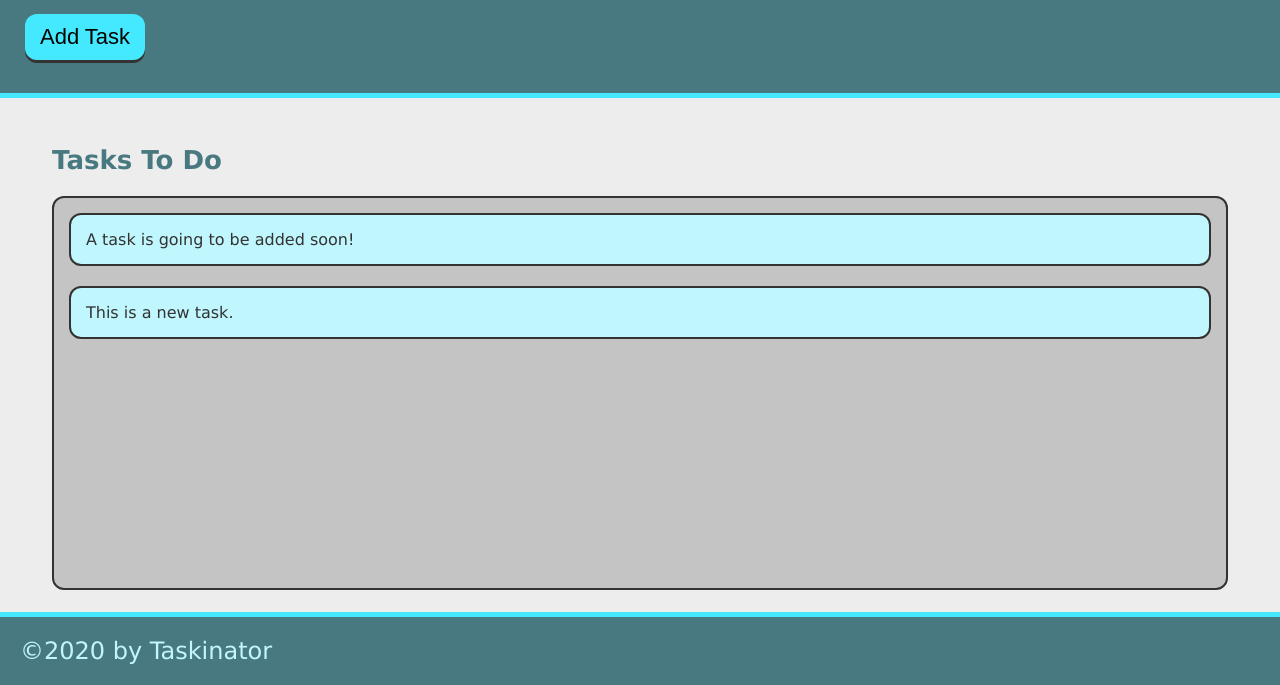
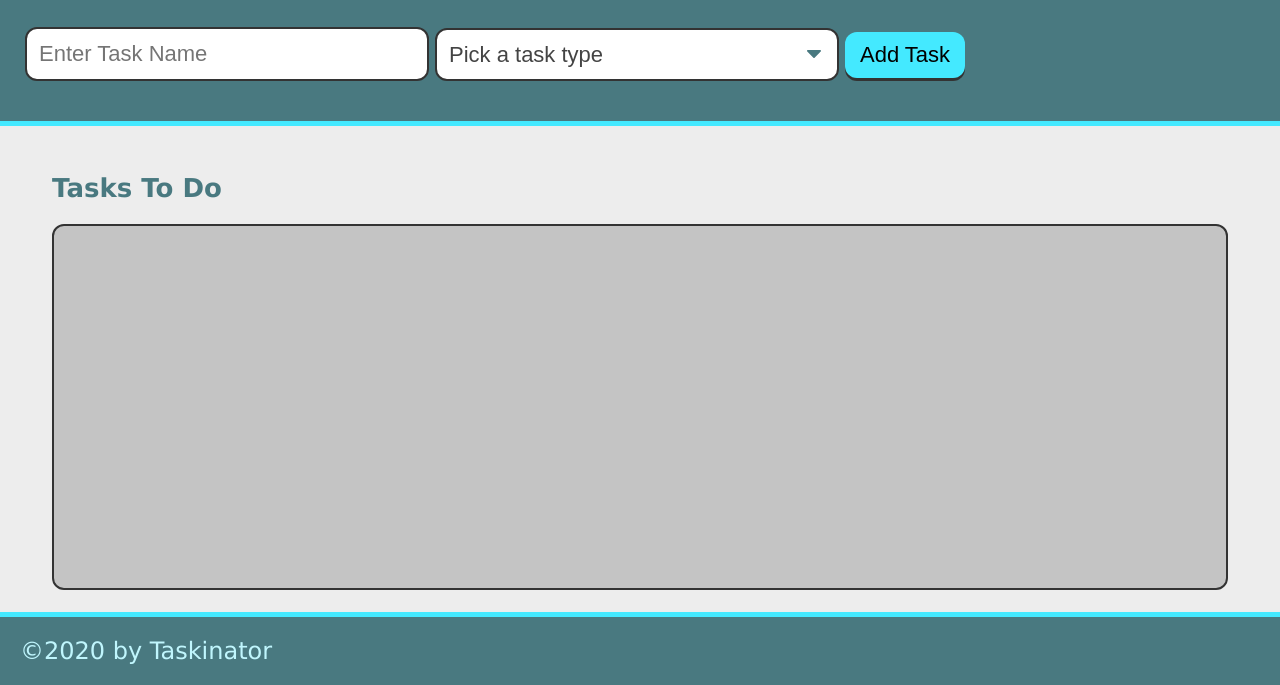
Before and after one commit to AMDWorkspace/taskinator, a plain HTML site: page index.html in a window 1280 px wide. Shown: the part 115-800 px from the top of the page. Drawn offline with Linux system fonts and the light colour scheme.

Commit message:
handle form submission

```diff
--- a/assets/js/script.js
+++ b/assets/js/script.js
@@ -1,19 +1,14 @@
-var buttonEl = document.querySelector("#save-task");
-console.log(buttonEl);
-
-var buttonEl = document.querySelector("#save-task");
+var formEl = document.querySelector("#task-form");
 var tasksToDoEl = document.querySelector("#tasks-to-do");
 
-buttonEl.addEventListener("click", createTaskHandler);
+var createTaskHandler = function(event) {
+    console.log(event)
+  event.preventDefault();
+
   var listItemEl = document.createElement("li");
   listItemEl.className = "task-item";
   listItemEl.textContent = "This is a new task.";
   tasksToDoEl.appendChild(listItemEl);
+  };
 
-
-var createTaskHandler = function() {
-    var listItemEl = document.createElement("li");
-    listItemEl.className = "task-item";
-    listItemEl.textContent = "This is a new task.";
-    tasksToDoEl.appendChild(listItemEl);
-  }
+  formEl.addEventListener("submit", createTaskHandler);
--- a/index.html
+++ b/index.html
@@ -13,15 +13,28 @@
     <header>
         <h1 class="page-title">Taskinator</h1>
         <p>Click the button below to add a new task!</p>
-        <button class="btn" id="save-task">Add Task</button>
+        <form id="task-form">
+            <div class="form-group">
+                <input type="text" name="task-name" placeholder="Enter Task Name" />
+              </div>
+              <div class="form-group">
+                <select name="task-type" class="select-dropdown">
+                  <option value="" disabled selected>Pick a task type</option>
+                  <option value="Print">Print</option>
+                  <option value="Web">Web</option>
+                  <option value="Mobile">Mobile</option>
+                </select>
+              </div>
+            <div class="form-group">
+              <button class="btn" id="save-task" type="submit">Add Task</button>
+            </div>
+          </form>
     </header>
 
   <main class="page-content">
     <section class="task-list-wrapper">
       <h2 class="list-title">Tasks To Do</h2>
-      <ul class="task-list" id="tasks-to-do">
-        <li class="task-item">A task is going to be added soon!</li>
-      </ul>
+      <ul class="task-list" id="tasks-to-do"></ul>
     </section>
   </main>
 
```
